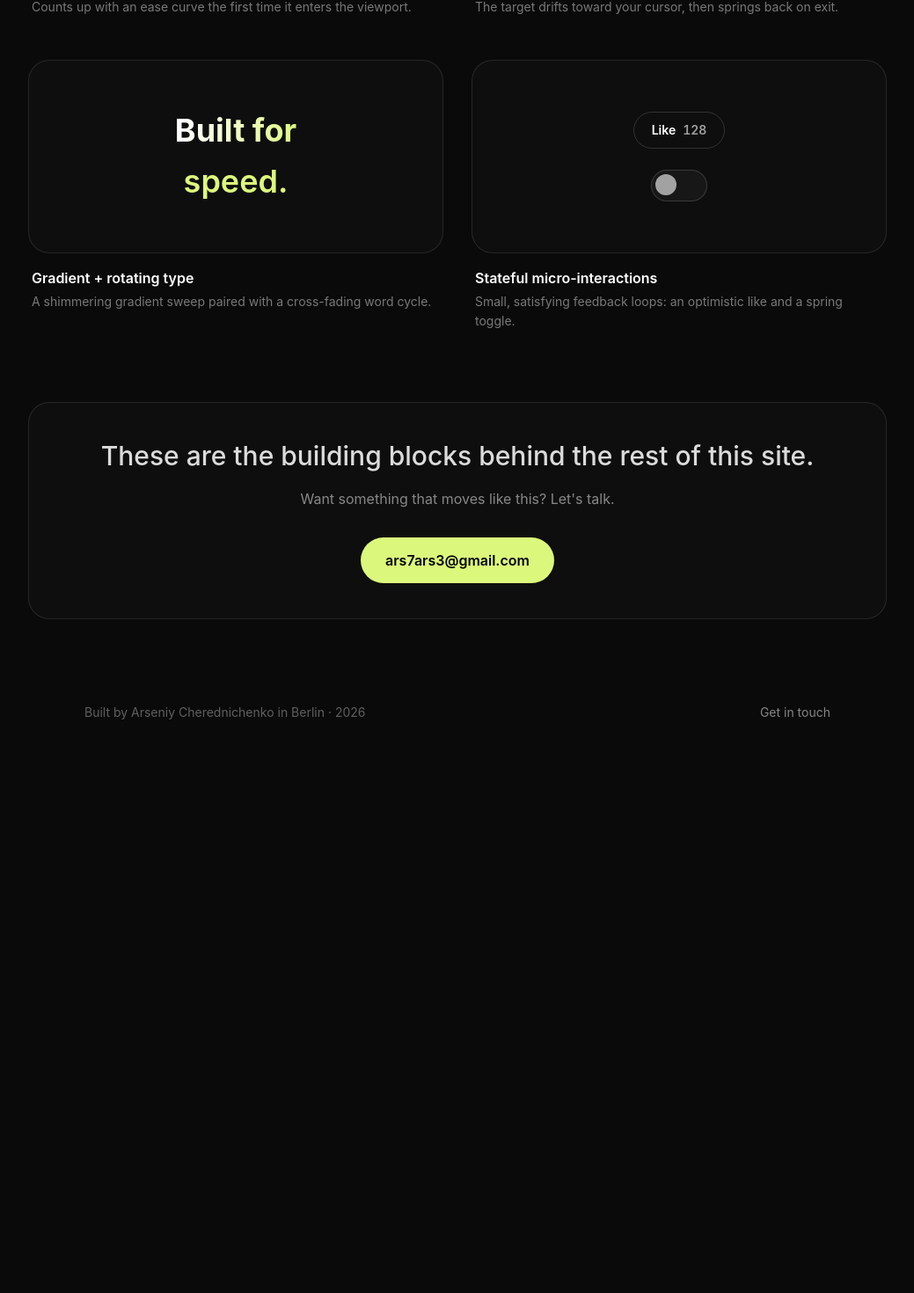
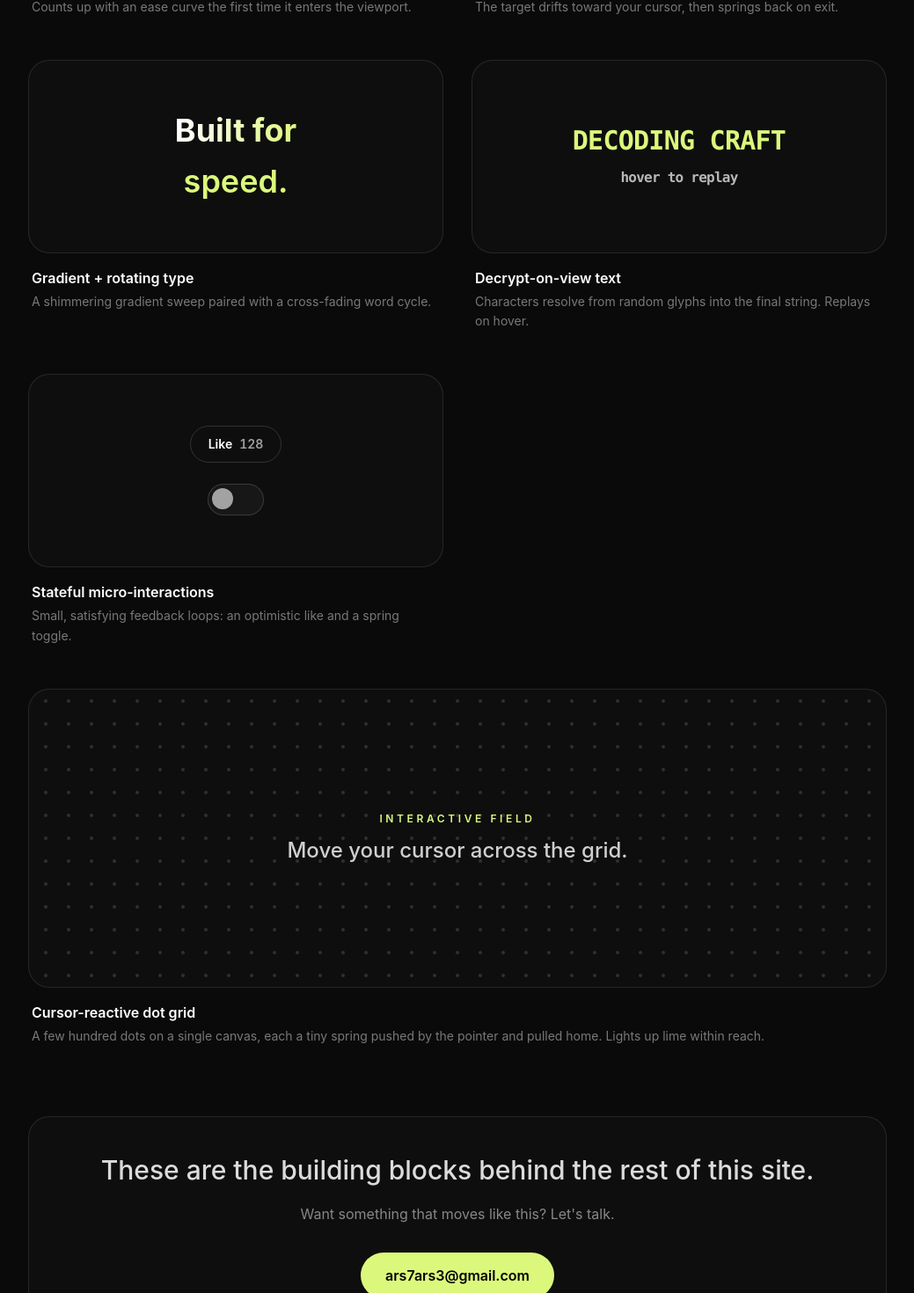
Before and after one commit to ArseniyCherednichenko/portfolio, a React (Vite) app: page /playground in a window 1280 px wide. Shown: the part 1096-2566 px from the top of the page at 88% size, without its empty margins (120-1159 px from the left). Before the commit the page ends 1964 px from the top, so only its background shows below. Built offline with nearby package versions, Linux system fonts and the light colour scheme.

Commit message:
Playground: add decrypt-text experiment and a cursor-reactive dot grid field

```diff
--- a/src/pages/Playground.tsx
+++ b/src/pages/Playground.tsx
@@ -6,6 +6,8 @@ import { SpotlightCard } from '../components/SpotlightCard'
 import { TiltCard } from '../components/TiltCard'
 import { MagneticButton } from '../components/MagneticButton'
 import { AnimatedCounter } from '../components/AnimatedCounter'
+import { DotGrid } from '../components/DotGrid'
+import { DecryptedText } from '../components/DecryptedText'
 
 function Experiment({
   name,
@@ -105,6 +107,17 @@ export default function Playground() {
           </Experiment>
         </Reveal>
 
+        <Reveal>
+          <Experiment name="Decrypt-on-view text" note="Characters resolve from random glyphs into the final string. Replays on hover.">
+            <div className="text-center font-mono text-2xl font-bold tracking-tight sm:text-3xl">
+              <DecryptedText text="DECODING CRAFT" className="text-[#DCF87C]" />
+              <div className="mt-3 text-base text-white/70">
+                <DecryptedText text="hover to replay" speed={26} />
+              </div>
+            </div>
+          </Experiment>
+        </Reveal>
+
         <Reveal delay={0.05}>
           <Experiment name="Stateful micro-interactions" note="Small, satisfying feedback loops: an optimistic like and a spring toggle.">
             <div className="flex flex-col items-center gap-6">
@@ -135,6 +148,28 @@ export default function Playground() {
         </Reveal>
       </div>
 
+      {/* FULL-WIDTH INTERACTIVE FIELD */}
+      <Reveal>
+        <div className="mt-12">
+          <div className="relative h-[340px] overflow-hidden rounded-3xl border border-white/10 bg-white/[0.02]">
+            <DotGrid />
+            <div className="pointer-events-none absolute inset-0 flex flex-col items-center justify-center text-center">
+              <span className="text-xs font-semibold uppercase tracking-[0.3em] text-[#DCF87C]">Interactive field</span>
+              <p className="mt-3 max-w-md px-6 text-xl font-medium text-white/80 sm:text-2xl">
+                Move your cursor across the grid.
+              </p>
+            </div>
+          </div>
+          <div className="mt-4 px-1">
+            <h3 className="text-base font-semibold">Cursor-reactive dot grid</h3>
+            <p className="mt-1 text-sm leading-relaxed text-white/45">
+              A few hundred dots on a single canvas, each a tiny spring pushed by the pointer and pulled home. Lights up
+              lime within reach.
+            </p>
+          </div>
+        </div>
+      </Reveal>
+
       {/* CLOSER */}
       <Reveal>
         <div className="mt-20 rounded-3xl border border-white/10 bg-white/[0.02] p-10 text-center">
```
